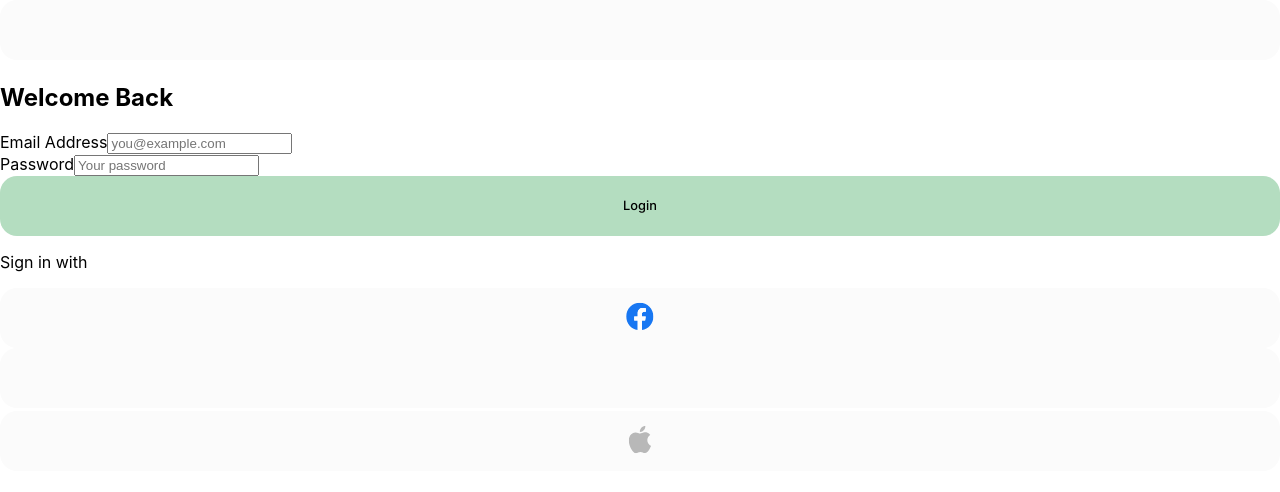
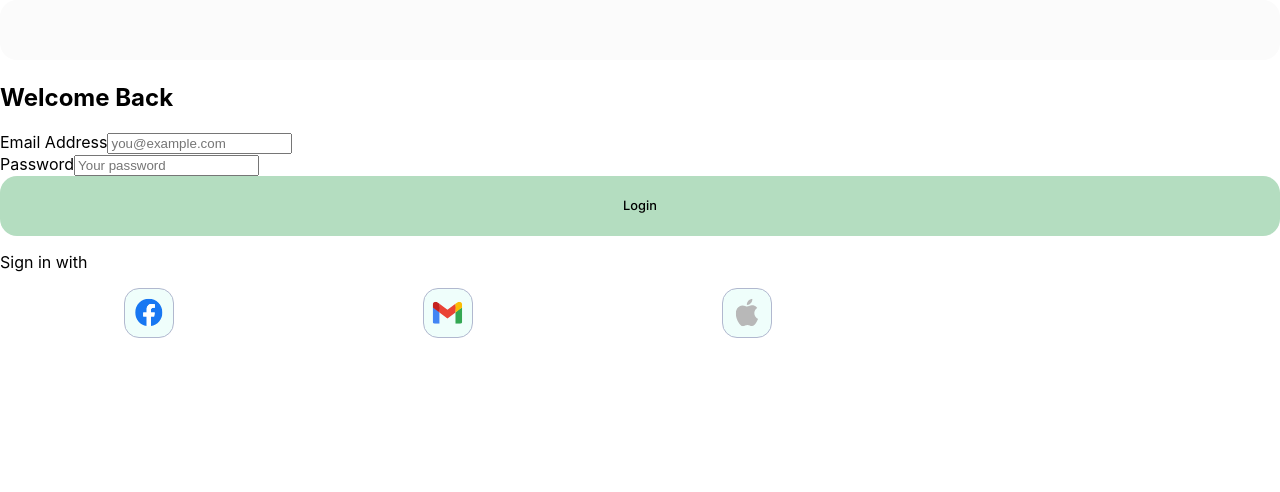
Before and after one commit to ecf123/ecf-fe-prototype, a React (Create React App) app: page / in a window 1280 px wide. Shown: the top 492 px of the page. Built offline with nearby package versions, Linux system fonts and the light colour scheme.

Commit message:
Created buttons and imported props

```diff
--- a/src/App.jsx
+++ b/src/App.jsx
@@ -7,7 +7,7 @@ const App = () => {
 
   return (
     <div className="App">
-            <LoginPage welcomeMessage="Welcome Back" />
+      <LoginPage welcomeMessage="Welcome Back" />
     </div>
   );
 };
--- a/src/components/LoginPage/LoginPage.jsx
+++ b/src/components/LoginPage/LoginPage.jsx
@@ -1,47 +1,142 @@
-import React from 'react'
-import InputField from "../InputField/InputField"
-import "./LoginPage.scss"
-import Button from "../Button/Button"
+import React from "react";
+import InputField from "../InputField/InputField";
+import "./LoginPage.scss";
+import Button from "../Button/Button";
+import SocialLogin from "../SocialLogin/SocialLogin";
 
 const LoginPage = (props) => {
-
-  const { welcomeMessage } = props;
+  const { welcomeMessage, icon, onClick } = props;
 
   return (
-    <div className='login-page'>
+    <div className="login-page">
       <Button isSecondary={true} />
-      <h2 className='login-page__welcome'>{welcomeMessage}</h2>
-      <InputField label="Email Address" placeholder="you@example.com" />
-      <InputField label="Password" placeholder="Your password" />
+      <h2 className="login-page__welcome">{welcomeMessage}</h2>
+      <InputField
+        inputType="email"
+        label="Email Address"
+        placeholder="you@example.com"
+      />
+      <InputField
+        inputType="password"
+        label="Password"
+        placeholder="Your password"
+      />
       <Button buttonText="Login" />
-      <p className='login-page__divider'><span className='st'></span>Sign in with</p>
-      <Button isSecondary={true} buttonText={<svg width="28" height="29" viewBox="0 0 28 29" fill="none" xmlns="http://www.w3.org/2000/svg">
+      <p className="login-page__divider">
+        <span className="st"></span>Sign in with
+      </p>
+      <div className="login__page__login-buttons">
+        <SocialLogin
+          icon={
+            <svg
+              width="28"
+              height="29"
+              viewBox="0 0 28 29"
+              fill="none"
+              xmlns="http://www.w3.org/2000/svg"
+            >
               <g clip-path="url(#clip0_376_902)">
-          <path d="M27.4546 14.4043C27.4546 6.81042 21.3494 0.654343 13.8182 0.654343C6.28709 0.654343 0.181885 6.81042 0.181885 14.4043C0.181885 21.2674 5.16851 26.9558 11.6876 27.9873V18.379H8.22521V14.4043H11.6876V11.375C11.6876 7.92895 13.7234 6.02544 16.8382 6.02544C18.3302 6.02544 19.8907 6.29399 19.8907 6.29399V9.67778H18.1712C16.4772 9.67778 15.9489 10.7377 15.9489 11.8251V14.4043H19.7309L19.1263 18.379H15.9489V27.9873C22.468 26.9558 27.4546 21.2674 27.4546 14.4043Z" fill="#1877F2" />
-          <path d="M19.1262 18.3789L19.7308 14.4043H15.9488V11.825C15.9488 10.7376 16.4771 9.67774 18.1711 9.67774H19.8906V6.29395C19.8906 6.29395 18.33 6.02539 16.8381 6.02539C13.7233 6.02539 11.6875 7.92891 11.6875 11.375V14.4043H8.2251V18.3789H11.6875V27.9873C12.3817 28.0971 13.0933 28.1543 13.8181 28.1543C14.543 28.1543 15.2546 28.0971 15.9488 27.9873V18.3789H19.1262Z" fill="white" />
+                <path
+                  d="M27.4546 14.4043C27.4546 6.81042 21.3494 0.654343 13.8182 0.654343C6.28709 0.654343 0.181885 6.81042 0.181885 14.4043C0.181885 21.2674 5.16851 26.9558 11.6876 27.9873V18.379H8.22521V14.4043H11.6876V11.375C11.6876 7.92895 13.7234 6.02544 16.8382 6.02544C18.3302 6.02544 19.8907 6.29399 19.8907 6.29399V9.67778H18.1712C16.4772 9.67778 15.9489 10.7377 15.9489 11.8251V14.4043H19.7309L19.1263 18.379H15.9489V27.9873C22.468 26.9558 27.4546 21.2674 27.4546 14.4043Z"
+                  fill="#1877F2"
+                />
+                <path
+                  d="M19.1262 18.3789L19.7308 14.4043H15.9488V11.825C15.9488 10.7376 16.4771 9.67774 18.1711 9.67774H19.8906V6.29395C19.8906 6.29395 18.33 6.02539 16.8381 6.02539C13.7233 6.02539 11.6875 7.92891 11.6875 11.375V14.4043H8.2251V18.3789H11.6875V27.9873C12.3817 28.0971 13.0933 28.1543 13.8181 28.1543C14.543 28.1543 15.2546 28.0971 15.9488 27.9873V18.3789H19.1262Z"
+                  fill="white"
+                />
               </g>
               <defs>
                 <clipPath id="clip0_376_902">
-            <rect width="27.2727" height="27.5" fill="white" transform="translate(0.181885 0.654541)" />
+                  <rect
+                    width="27.2727"
+                    height="27.5"
+                    fill="white"
+                    transform="translate(0.181885 0.654541)"
+                  />
                 </clipPath>
               </defs>
             </svg>
-      } />
-      <Button isSecondary={true} />
-      <Button isSecondary={true} buttonText={<svg width="24" height="29" viewBox="0 0 24 29" fill="none" xmlns="http://www.w3.org/2000/svg">
+          }
+        />
+        <SocialLogin
+          icon={
+            <svg
+              width="31"
+              height="23"
+              viewBox="0 0 31 23"
+              fill="none"
+              xmlns="http://www.w3.org/2000/svg"
+            >
+              <g clip-path="url(#clip0_376_894)">
+                <path
+                  d="M7.42153 22.7461V11.4714L3.89216 8.27248L0.727295 6.49731V20.7564C0.727295 21.8573 1.62761 22.7461 2.73561 22.7461H7.42153Z"
+                  fill="#4285F4"
+                />
+                <path
+                  d="M23.4875 22.746H28.1735C29.2848 22.746 30.1818 21.8539 30.1818 20.7563V6.49731L26.5971 8.53055L23.4875 11.4713V22.746Z"
+                  fill="#34A853"
+                />
+                <path
+                  d="M7.42141 11.4716L6.94116 7.06622L7.42141 2.84985L15.4544 8.81881L23.4875 2.84985L24.0247 6.83858L23.4875 11.4716L15.4544 17.4405L7.42141 11.4716Z"
+                  fill="#EA4335"
+                />
+                <path
+                  d="M23.4875 2.84973V11.4715L30.1818 6.4974V3.84452C30.1818 1.38405 27.3468 -0.0185897 25.3621 1.45701L23.4875 2.84973Z"
+                  fill="#FBBC04"
+                />
+                <path
+                  d="M0.727295 6.49721L3.8061 8.78498L7.42153 11.4713V2.84954L5.54702 1.45681C3.55884 -0.0188955 0.727295 1.38386 0.727295 3.84421V6.49709V6.49721Z"
+                  fill="#C5221F"
+                />
+              </g>
+              <defs>
+                <clipPath id="clip0_376_894">
+                  <rect
+                    width="29.4545"
+                    height="22"
+                    fill="white"
+                    transform="translate(0.727295 0.854248)"
+                  />
+                </clipPath>
+              </defs>
+            </svg>
+          }
+        />
+        <SocialLogin
+          icon={
+            <svg
+              width="24"
+              height="29"
+              viewBox="0 0 24 29"
+              fill="none"
+              xmlns="http://www.w3.org/2000/svg"
+            >
               <g clip-path="url(#clip0_376_909)">
-          <path d="M19.3543 15.2645C19.3233 11.7871 22.1709 10.1176 22.2997 10.0362C20.6973 7.67237 18.2036 7.34853 17.3139 7.31043C15.1928 7.09396 13.1731 8.56943 12.098 8.56943C11.0229 8.56943 9.36035 7.34161 7.60167 7.37624C5.28653 7.41088 3.15516 8.73222 1.96324 10.8207C-0.439488 15.0238 1.35011 21.253 3.68929 24.6645C4.83484 26.3322 6.1985 28.2112 7.99153 28.1419C9.71929 28.0727 10.3719 27.0163 12.4569 27.0163C14.5419 27.0163 15.1293 28.1419 16.955 28.109C18.8115 28.0727 19.9897 26.405 21.1267 24.7321C22.4388 22.796 22.9815 20.9222 23.0125 20.8235C22.9712 20.8061 19.392 19.4225 19.3543 15.2645Z" fill="#B8B8B8" />
-          <path d="M15.9243 5.05356C16.8758 3.89154 17.5181 2.27577 17.3412 0.665283C15.9706 0.72076 14.3116 1.58661 13.3275 2.74863C12.4464 3.77562 11.6736 5.42075 11.883 6.99845C13.4116 7.11795 14.9727 6.21387 15.9243 5.05356Z" fill="#B8B8B8" />
+                <path
+                  d="M19.3543 15.2645C19.3233 11.7871 22.1709 10.1176 22.2997 10.0362C20.6973 7.67237 18.2036 7.34853 17.3139 7.31043C15.1928 7.09396 13.1731 8.56943 12.098 8.56943C11.0229 8.56943 9.36035 7.34161 7.60167 7.37624C5.28653 7.41088 3.15516 8.73222 1.96324 10.8207C-0.439488 15.0238 1.35011 21.253 3.68929 24.6645C4.83484 26.3322 6.1985 28.2112 7.99153 28.1419C9.71929 28.0727 10.3719 27.0163 12.4569 27.0163C14.5419 27.0163 15.1293 28.1419 16.955 28.109C18.8115 28.0727 19.9897 26.405 21.1267 24.7321C22.4388 22.796 22.9815 20.9222 23.0125 20.8235C22.9712 20.8061 19.392 19.4225 19.3543 15.2645Z"
+                  fill="#B8B8B8"
+                />
+                <path
+                  d="M15.9243 5.05356C16.8758 3.89154 17.5181 2.27577 17.3412 0.665283C15.9706 0.72076 14.3116 1.58661 13.3275 2.74863C12.4464 3.77562 11.6736 5.42075 11.883 6.99845C13.4116 7.11795 14.9727 6.21387 15.9243 5.05356Z"
+                  fill="#B8B8B8"
+                />
               </g>
               <defs>
                 <clipPath id="clip0_376_909">
-            <rect width="22.2002" height="27.5" fill="white" transform="translate(0.818115 0.654541)" />
+                  <rect
+                    width="22.2002"
+                    height="27.5"
+                    fill="white"
+                    transform="translate(0.818115 0.654541)"
+                  />
                 </clipPath>
               </defs>
             </svg>
-      } />
+          }
+        />
       </div>
-  )
-}
+    </div>
+  );
+};
 
-export default LoginPage
+export default LoginPage;
--- a/src/components/LoginPage/LoginPage.scss
+++ b/src/components/LoginPage/LoginPage.scss
@@ -12,3 +12,10 @@
     text-decoration: line-through;
   }
 }
+
+.login__page__login-buttons {
+  width: 70%;
+  display: flex;
+  flex-direction: row;
+  justify-content: space-around;
+}
--- /dev/null
+++ b/src/components/SocialLogin/SocialLogin.jsx
@@ -0,0 +1,16 @@
+import React from "react";
+import "./SocialLogin.scss";
+
+const SocialLogin = (props) => {
+  const { icon, onClick } = props;
+
+  return (
+    <div>
+      <button className="social-btn" onClick={onClick}>
+        {icon}
+      </button>
+    </div>
+  );
+};
+
+export default SocialLogin;
--- /dev/null
+++ b/src/components/SocialLogin/SocialLogin.scss
@@ -0,0 +1,12 @@
+@use "../../assets/sass/variables" as *;
+
+.social-btn {
+  display: flex;
+  align-items: center;
+  justify-content: center;
+  height: 50px;
+  width: 50px;
+  background-color: $secondary-color-light-green;
+  border-radius: 15px;
+  border: 1px solid $primary-color-lilac;
+}
```
Also changed, not shown: 1 other file (tests, documents, lock files or other folders). Lines whose indentation alone changed are shown as unchanged.
